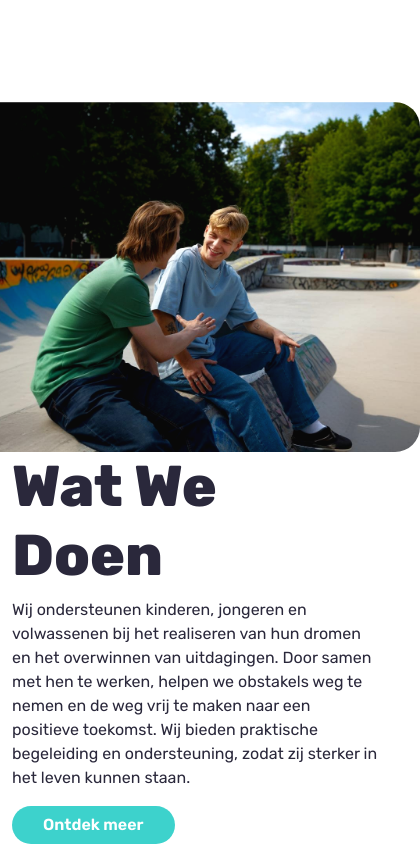
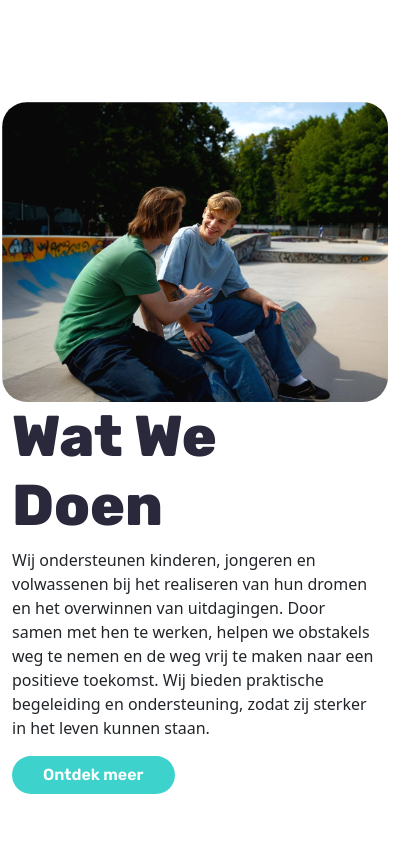
Before and after one commit to Mounir1755/ANW, a plain HTML site: page index.html in a window 390 px wide. Shown: the part 1021-1865 px from the top of the page, 420 px wide, since content can reach past the window. After the commit the page ends 1815 px from the top, so only its background shows below. Drawn offline with nearby package versions, Linux system fonts and the light colour scheme.

Commit message:
fix content IMG

```diff
--- a/css/home-page.css
+++ b/css/home-page.css
@@ -50,7 +50,11 @@
         display: flex;
         justify-content: center;
     }
-
+    .skate-park-img{
+        height: 300px;
+        border-radius: 25px;
+        margin-left: 0px;
+    }
 
 }
 /*fonts*/
--- a/index.html
+++ b/index.html
@@ -105,7 +105,7 @@
         <div class="col-lg-6 col-sm-12 content-img"><img src="./media/home/skate-park-content.jpg" class="skate-park-img"></div>
         <div class="col-lg-6 col-sm-12">
           <h1 class="rubik-head">Wat We Doen</h1>
-          <p class="rubik-paragraaf">
+          <p class="rubik-paaragraaf">
             Wij ondersteunen kinderen, jongeren en volwassenen bij het
             realiseren van hun dromen en het overwinnen van uitdagingen. Door
             samen met hen te werken, helpen we obstakels weg te nemen en de weg
```
